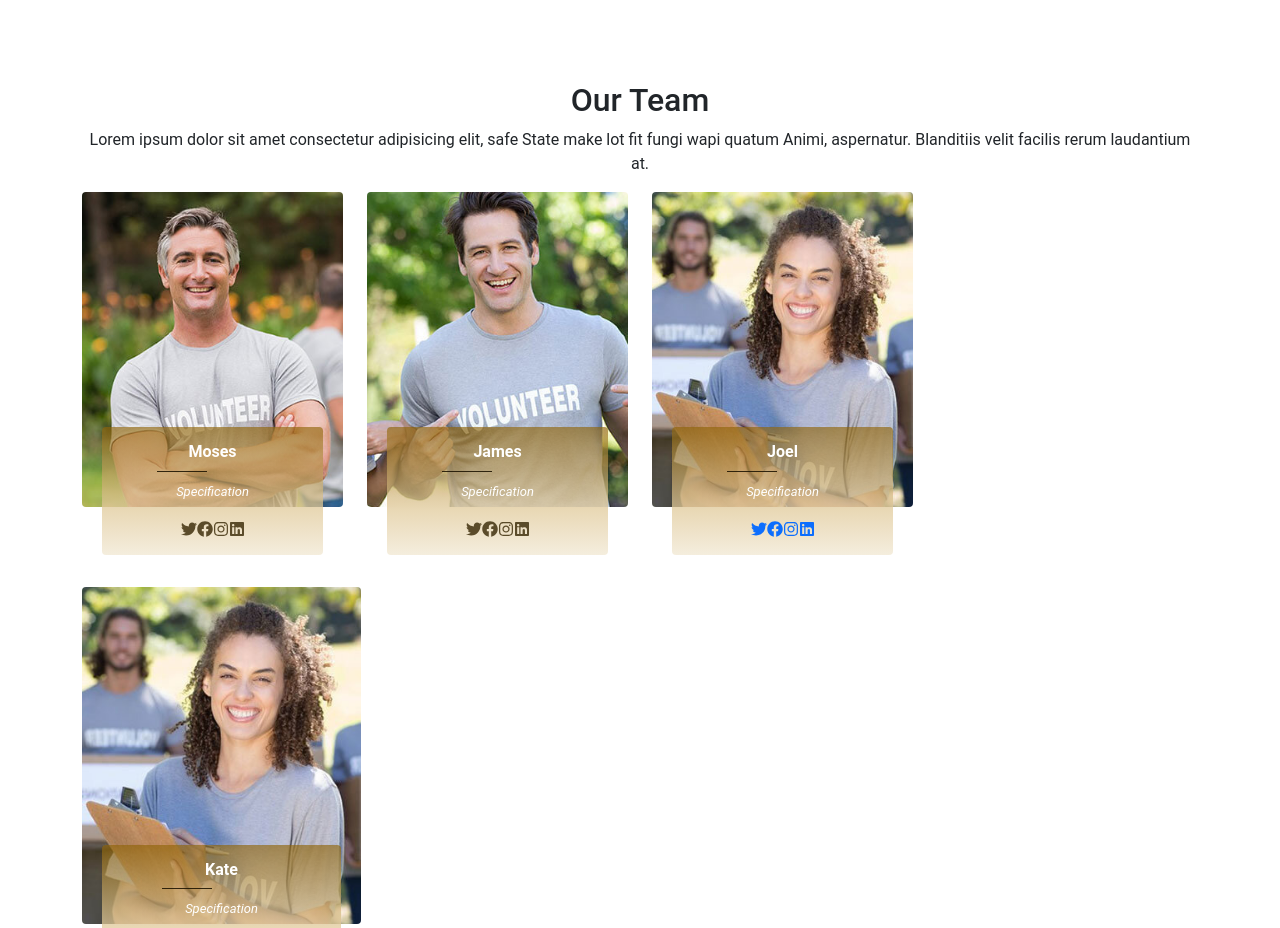
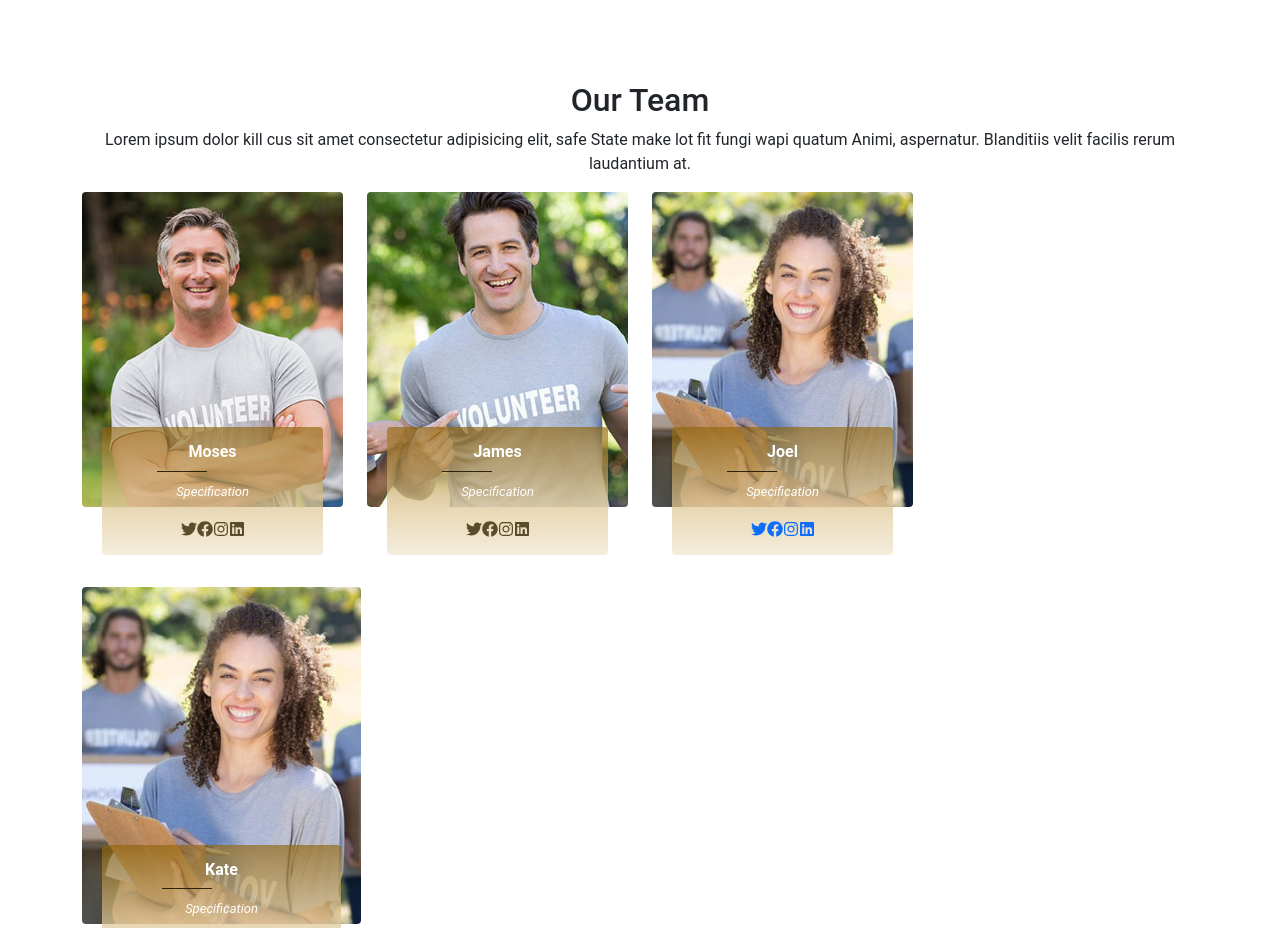
Before and after one commit to zeredogo/krypto-zone-charity, a React (Create React App) app: page / in a window 1280 px wide. Shown: the part 2820-3748 px from the top of the page. Built offline with nearby package versions, Linux system fonts and the light colour scheme.

Commit message:
changes made

```diff
--- a/src/component/Team.jsx
+++ b/src/component/Team.jsx
@@ -13,7 +13,7 @@ const Team = () => {
         <div className="container">
           <div className="section-title">
             <h2 className="text-center">Our Team</h2>
-            <p className="text-center">Lorem ipsum dolor sit amet consectetur
+            <p className="text-center">Lorem ipsum dolor kill cus sit amet consectetur
               adipisicing elit, safe State make lot fit fungi wapi quatum Animi, aspernatur. Blanditiis velit facilis
               rerum laudantium at.</p>
           </div>
```
